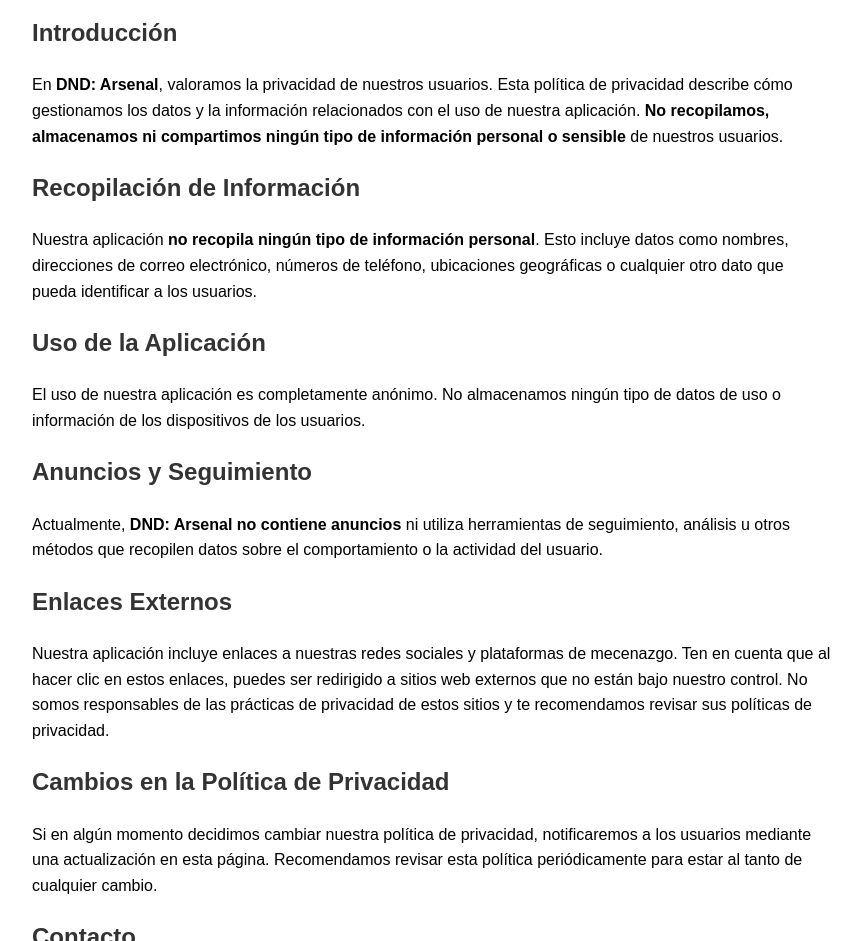
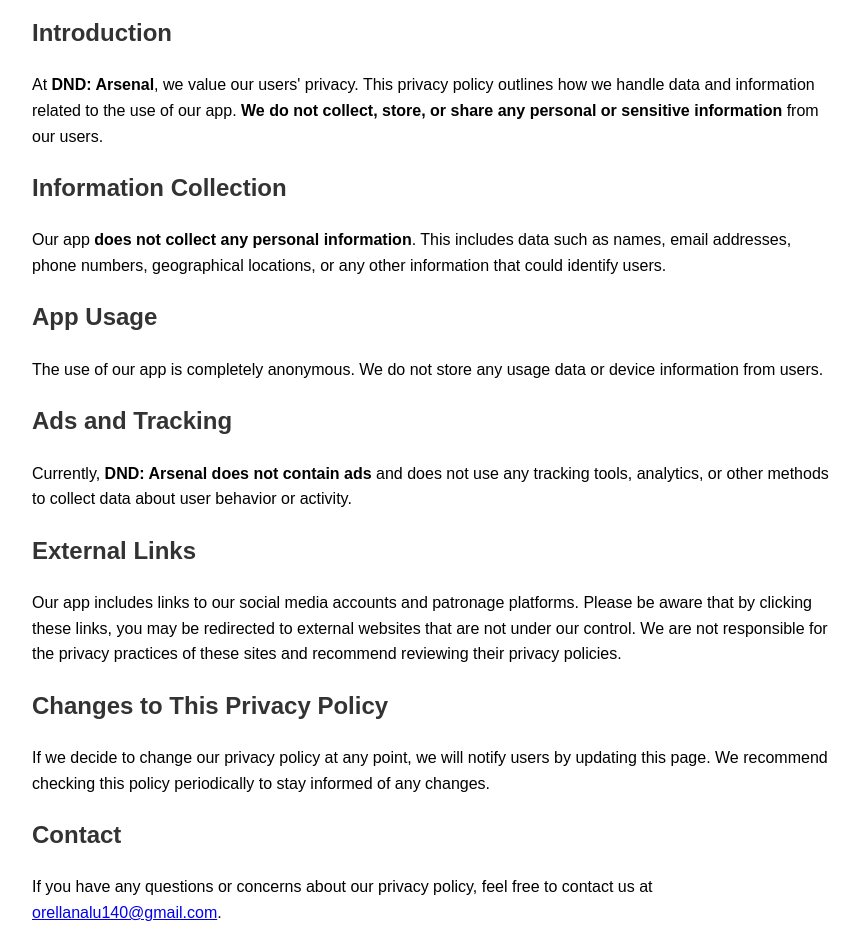
Before and after one commit to LucasOrellana1/dnd_arsenal_priv_policy, a plain HTML site: page index.html in a window 1280 px wide. Shown: the part 100-1041 px from the top of the page, without its empty margins (208-1069 px from the left). Drawn offline with Linux system fonts and the light colour scheme.

Commit message:
English Text

```diff
--- a/index.html
+++ b/index.html
@@ -1,9 +1,9 @@
 <!DOCTYPE html>
-<html lang="es">
+<html lang="en">
 <head>
     <meta charset="UTF-8">
     <meta name="viewport" content="width=device-width, initial-scale=1.0">
-    <title>Política de Privacidad</title>
+    <title>Privacy Policy</title>
     <style>
         body {
             font-family: Arial, sans-serif;
@@ -19,28 +19,28 @@
 </head>
 <body>
 
-<h1>Política de Privacidad</h1>
+<h1>Privacy Policy</h1>
 
-<h2>Introducción</h2>
-<p>En <strong>DND: Arsenal</strong>, valoramos la privacidad de nuestros usuarios. Esta política de privacidad describe cómo gestionamos los datos y la información relacionados con el uso de nuestra aplicación. <strong>No recopilamos, almacenamos ni compartimos ningún tipo de información personal o sensible</strong> de nuestros usuarios.</p>
+<h2>Introduction</h2>
+<p>At <strong>DND: Arsenal</strong>, we value our users' privacy. This privacy policy outlines how we handle data and information related to the use of our app. <strong>We do not collect, store, or share any personal or sensitive information</strong> from our users.</p>
 
-<h2>Recopilación de Información</h2>
-<p>Nuestra aplicación <strong>no recopila ningún tipo de información personal</strong>. Esto incluye datos como nombres, direcciones de correo electrónico, números de teléfono, ubicaciones geográficas o cualquier otro dato que pueda identificar a los usuarios.</p>
+<h2>Information Collection</h2>
+<p>Our app <strong>does not collect any personal information</strong>. This includes data such as names, email addresses, phone numbers, geographical locations, or any other information that could identify users.</p>
 
-<h2>Uso de la Aplicación</h2>
-<p>El uso de nuestra aplicación es completamente anónimo. No almacenamos ningún tipo de datos de uso o información de los dispositivos de los usuarios.</p>
+<h2>App Usage</h2>
+<p>The use of our app is completely anonymous. We do not store any usage data or device information from users.</p>
 
-<h2>Anuncios y Seguimiento</h2>
-<p>Actualmente, <strong>DND: Arsenal</strong> <strong>no contiene anuncios</strong> ni utiliza herramientas de seguimiento, análisis u otros métodos que recopilen datos sobre el comportamiento o la actividad del usuario.</p>
+<h2>Ads and Tracking</h2>
+<p>Currently, <strong>DND: Arsenal</strong> <strong>does not contain ads</strong> and does not use any tracking tools, analytics, or other methods to collect data about user behavior or activity.</p>
 
-<h2>Enlaces Externos</h2>
-<p>Nuestra aplicación incluye enlaces a nuestras redes sociales y plataformas de mecenazgo. Ten en cuenta que al hacer clic en estos enlaces, puedes ser redirigido a sitios web externos que no están bajo nuestro control. No somos responsables de las prácticas de privacidad de estos sitios y te recomendamos revisar sus políticas de privacidad.</p>
+<h2>External Links</h2>
+<p>Our app includes links to our social media accounts and patronage platforms. Please be aware that by clicking these links, you may be redirected to external websites that are not under our control. We are not responsible for the privacy practices of these sites and recommend reviewing their privacy policies.</p>
 
-<h2>Cambios en la Política de Privacidad</h2>
-<p>Si en algún momento decidimos cambiar nuestra política de privacidad, notificaremos a los usuarios mediante una actualización en esta página. Recomendamos revisar esta política periódicamente para estar al tanto de cualquier cambio.</p>
+<h2>Changes to This Privacy Policy</h2>
+<p>If we decide to change our privacy policy at any point, we will notify users by updating this page. We recommend checking this policy periodically to stay informed of any changes.</p>
 
-<h2>Contacto</h2>
-<p>Si tienes alguna pregunta o inquietud sobre nuestra política de privacidad, no dudes en contactarnos a través de <a href="mailto:orellanalu140@gmail.com">orellanalu140@gmail.com</a>.</p>
+<h2>Contact</h2>
+<p>If you have any questions or concerns about our privacy policy, feel free to contact us at <a href="mailto:orellanalu140@gmail.com">orellanalu140@gmail.com</a>.</p>
 
 </body>
 </html>
```
